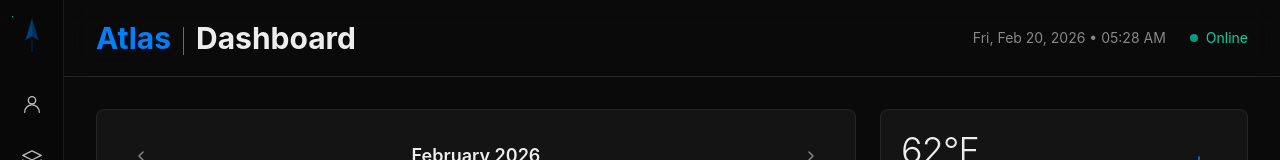
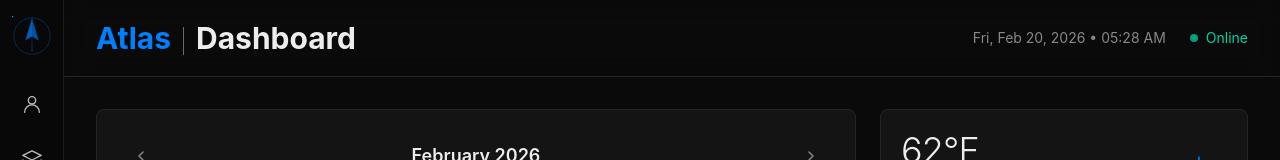
Before and after one commit to atlasbotadmin/mission-control, a Next.js app: page / in a window 1280 px wide. Shown: the top 160 px of the page. Built offline with nearby package versions, Linux system fonts and the light colour scheme.

Commit message:
style: add bezel ring + boost compass opacity for contrast

```diff
--- a/app/components/Sidebar.tsx
+++ b/app/components/Sidebar.tsx
@@ -78,11 +78,13 @@ const Sidebar = () => {
       {/* Logo — Waypoint Compass */}
       <Link href="/" className="mb-6 group" title="Dashboard">
         <svg width="40" height="40" viewBox="0 0 34 34" fill="none" className="transition-transform duration-200 group-hover:scale-110">
+          {/* Bezel circle */}
+          <circle cx="17" cy="17" r="15.5" stroke={pathname === '/' ? '#0080FF' : '#444'} strokeWidth="0.8" fill="none" opacity="0.3" className="transition-colors duration-200"/>
           {/* Main compass needle / arrow up */}
           <path
             d="M17 3L12 20L17 17L22 20Z"
             fill={pathname === '/' ? '#0080FF' : '#555'}
-            opacity="0.25"
+            opacity="0.45"
             stroke={pathname === '/' ? '#0080FF' : '#555'}
             strokeWidth="1"
             className="transition-colors duration-200"
@@ -91,18 +93,18 @@ const Sidebar = () => {
           <polygon
             points="17,3 22,20 17,17"
             fill={pathname === '/' ? '#0080FF' : '#555'}
-            opacity="0.15"
+            opacity="0.3"
             className="transition-colors duration-200"
           />
           <polygon
             points="17,3 12,20 17,17"
             fill={pathname === '/' ? '#0080FF' : '#555'}
-            opacity="0.3"
+            opacity="0.5"
             className="transition-colors duration-200"
           />
           {/* South indicator */}
-          <line x1="17" y1="20" x2="17" y2="28" stroke={pathname === '/' ? '#0080FF' : '#555'} strokeWidth="1" opacity="0.2" className="transition-colors duration-200"/>
-          <circle cx="17" cy="29" r="1" fill={pathname === '/' ? '#0080FF' : '#555'} opacity="0.2" className="transition-colors duration-200"/>
+          <line x1="17" y1="20" x2="17" y2="28" stroke={pathname === '/' ? '#0080FF' : '#555'} strokeWidth="1" opacity="0.25" className="transition-colors duration-200"/>
+          <circle cx="17" cy="29" r="1" fill={pathname === '/' ? '#0080FF' : '#555'} opacity="0.25" className="transition-colors duration-200"/>
           {/* Orbiting dot */}
           <circle r="1.2" fill="#00CCFF" opacity="0.8">
             <animateMotion dur="4s" repeatCount="indefinite" path="M17,17 m-10,0 a10,10 0 1,1 20,0 a10,10 0 1,1 -20,0"/>
```
